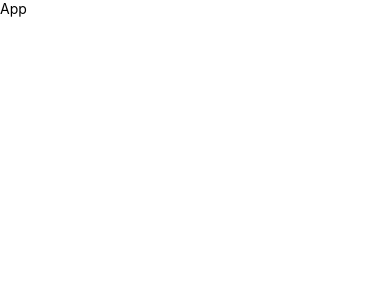
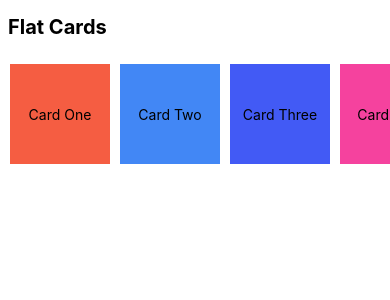
Before and after one commit to AliAkbar001/React-Native-Styling, a React Native app: screen / in a window 390 px wide. Shown: the top 300 px of the page. Built offline with nearby package versions, Linux system fonts and the light colour scheme.

Commit message:
Add ScrollView

```diff
--- a/App.tsx
+++ b/App.tsx
@@ -1,12 +1,58 @@
-import {View, Text} from 'react-native';
+import {View, Text, StyleSheet, ScrollView} from 'react-native';
 import React from 'react';
 
 const App = () => {
   return (
     <View>
-      <Text>App</Text>
+      <Text style={styles.headingTest}>Flat Cards</Text>
+      <ScrollView horizontal style={styles.container}>
+        <View style={[styles.card, styles.cardOne]}>
+          <Text>Card One</Text>
+        </View>
+        <View style={[styles.card, styles.cardTwo]}>
+          <Text>Card Two</Text>
+        </View>
+        <View style={[styles.card, styles.cardThree]}>
+          <Text>Card Three</Text>
+        </View>
+        <View style={[styles.card, styles.cardFour]}>
+          <Text>Card Four</Text>
+        </View>
+      </ScrollView>
     </View>
   );
 };
 
+const styles = StyleSheet.create({
+  headingTest: {
+    fontSize: 20,
+    fontWeight: 'bold',
+    paddingHorizontal: 8,
+    marginTop: 15,
+  },
+  container: {
+    marginTop: 15,
+    padding: 5,
+  },
+  card: {
+    width: 100,
+    height: 100,
+    margin: 5,
+    justifyContent: 'center',
+    alignItems: 'center',
+  },
+  cardOne: {
+    backgroundColor: '#f55d42',
+  },
+  cardTwo: {
+    backgroundColor: '#4287f5',
+  },
+  cardThree: {
+    backgroundColor: '#425af5',
+  },
+  cardFour: {
+    backgroundColor: '#f5429e',
+  },
+});
+
 export default App;
```
